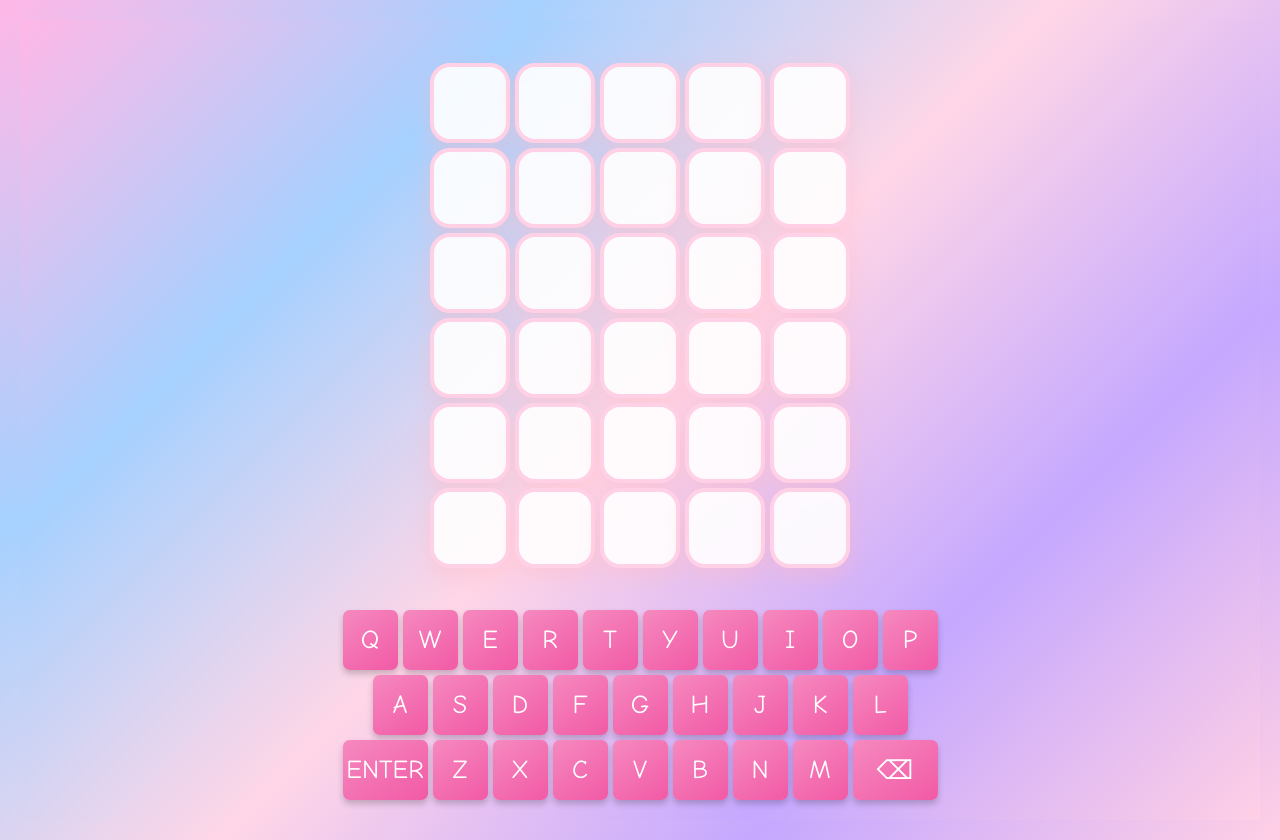
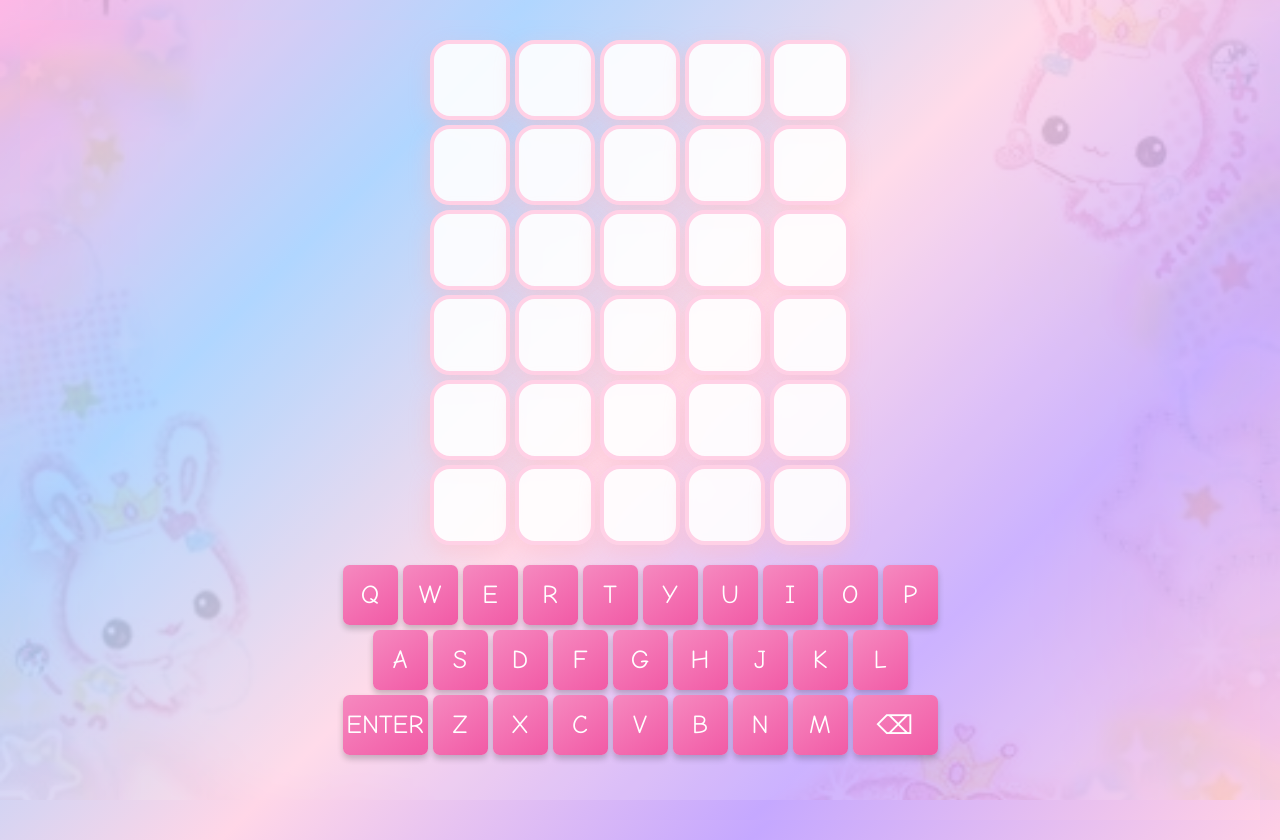
Before and after one commit to MattiasWaern/Wooooordle, a plain HTML site: page index.html in a window 1280 px wide. Drawn offline with Linux system fonts and the light colour scheme.

Commit message:
fixes
-bakgrunds bild 1
-bakgrunds bild 2
- ändrade färgerna
- lade till lite aura i javascript

```diff
--- a/index.html
+++ b/index.html
@@ -10,6 +10,8 @@
 </head>
 
 <body>
+  <main>
+
   <div class="alert-container" data-alert-container></div>
   <div data-guess-grid class="guess-grid">
     <div class="tile"></div>
@@ -78,5 +80,6 @@
 
   <button id="retry-button">STARTA OM</button>
 
+  </main>
 </body>
 </html>
--- a/style.css
+++ b/style.css
@@ -9,6 +9,7 @@
 
 html,
 body {
+  position: relative;
   background: linear-gradient(135deg,
   #ffb8e7 0%,
   #a6d1ff 25%,
@@ -26,6 +27,34 @@ body {
   overscroll-behavior: none;
 }
 
+body::before{
+  content: "";
+  position: fixed;
+  inset: 0;
+
+  background-image:
+  url(./images/bakgrund.jpg),
+  url(./images/bakgrund2.jpg);
+
+  background-size:
+  cover,
+  cover;
+
+  background-position:
+  center,
+  center;
+
+  background-repeat:
+  no-repeat,
+  no-repeat;
+
+  background-blend-mode: multiply;
+
+  opacity: 12%;
+}
+
+
+
 h1 {
   text-align: center;
   color: white;
@@ -35,12 +64,15 @@ h1 {
 }
 
 .keyboard {
+  position: relative;
   display: grid;
   grid-template-columns: repeat(20, minmax(auto, 1.25em));
   grid-auto-rows: 3em;
   gap: 0.25em;
   justify-content: center;
   touch-action: none;
+
+  z-index: 1;
 }
 
 .key {
@@ -96,7 +128,7 @@ h1 {
 
 .key.wrong {
   --hue: 0;
-  --saturation: 30%;
+  --saturation: 10%;
   --lightness: 65%;
   border-color: #ffccd5;
 }
@@ -151,14 +183,14 @@ h1 {
 
 .tile[data-state="wrong"] {
   border: none;
-  background: linear-gradient(145deg, #ffb8d9, #ff99c8);
+  background-color: #AE9D9D ;
   color: white;
   text-shadow: none;
 }
 
 .tile[data-state="wrong-location"] {
   border: none;
-  background: linear-gradient(145deg, #ffde7d, #ffd166);
+  background: linear-gradient(145deg, #FFF8BA, #ffd166); /*#FFF8BA*/
   color: #ff6b9d;
 }
 
```
Also changed, not shown: images/bakgrund.jpg (added), images/bakgrund2.jpg (added), script.js. Lines whose indentation alone changed are shown as unchanged.
